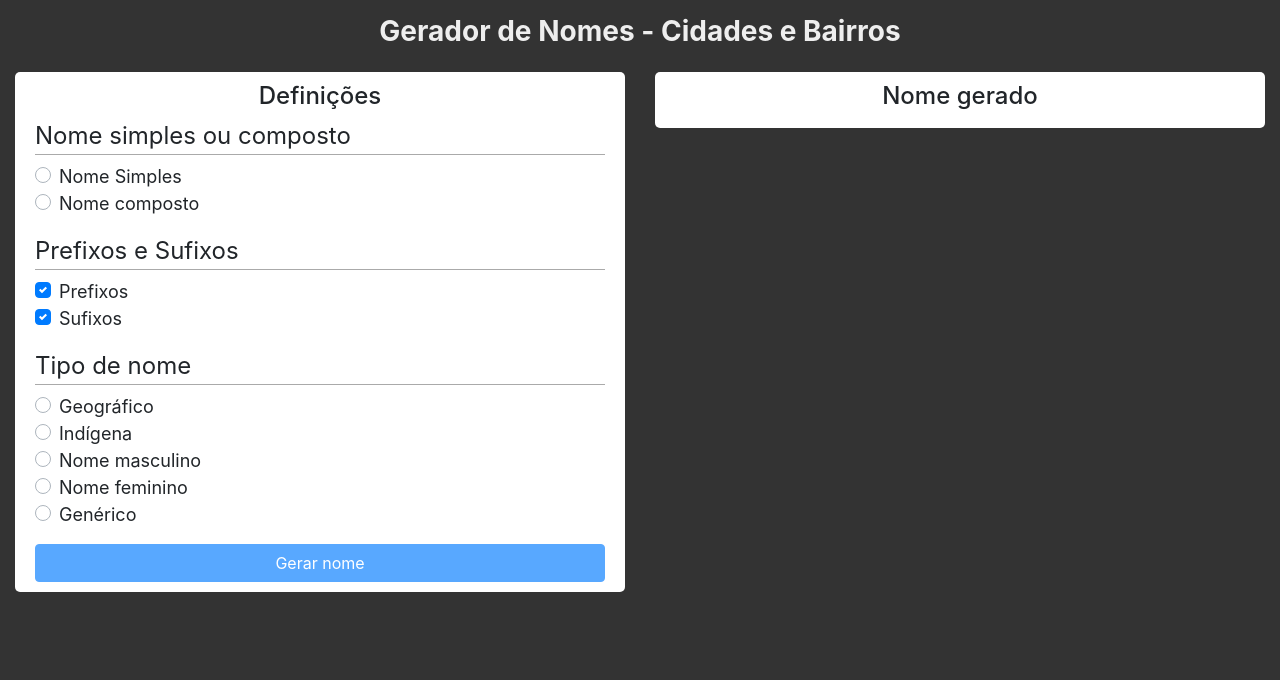
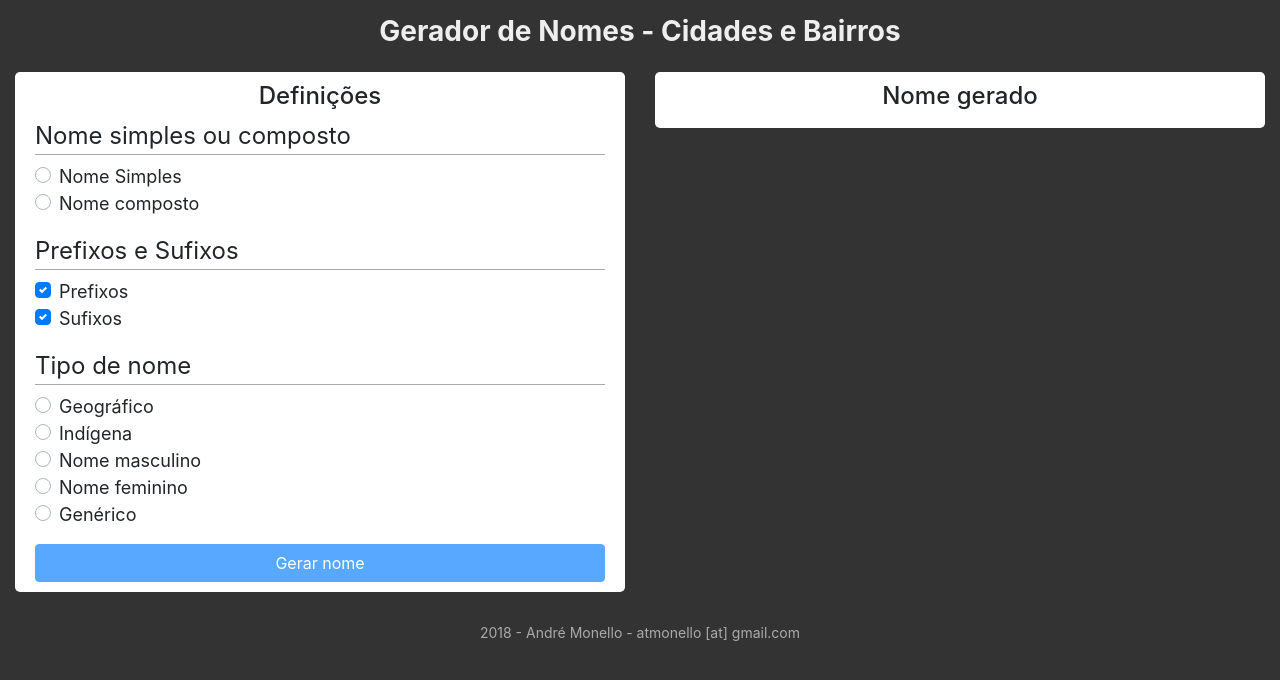
Before and after one commit to atmonello/skylines-name-generator, a Nuxt app: page / in a window 1280 px wide. Shown: the top 680 px of the page. Built offline with nearby package versions, Linux system fonts and the light colour scheme.

Commit message:
Adicionado footer

```diff
--- /dev/null
+++ b/components/footer.vue
@@ -0,0 +1,19 @@
+<template>
+  <section id="footer">
+    <p>2018 - André Monello - atmonello [at] gmail.com</p>
+  </section>
+</template>
+
+<style lang="less">
+@import "../assets/vars.less";
+
+#footer {
+  width: 100%;
+  p {
+    color: @color5;
+    font-size: @ftSizeSmall;
+    text-align: center;
+
+  }
+}
+</style>
--- a/layouts/layout-main.vue
+++ b/layouts/layout-main.vue
@@ -13,6 +13,11 @@
         <slot name="generator"></slot>
       </div>
     </div>
+    <div class="row">
+      <div id="footer" class="col-xs-12">
+        <slot name="footer"></slot>
+      </div>
+    </div>
   </div>
 
 </template>
@@ -25,12 +30,9 @@
     #left, #right {
       margin-bottom: 20px;
     }
+
+    #footer {
+      margin: 5px 0;
+    }
 }
-
 </style>
-
-<script>
-export default {
-
-};
-</script>
--- a/pages/index.vue
+++ b/pages/index.vue
@@ -4,6 +4,7 @@
       <title-container slot="title"></title-container>
       <type-selector slot="selector"></type-selector>
       <name-generator slot="generator"></name-generator>
+      <page-footer slot="footer"></page-footer>
     </layout>
   </div>
 </template>
@@ -14,6 +15,7 @@ import layout from "~/layouts/layout-main.vue";
 import titleContainer from "~/components/title.vue";
 import typeSelector from "~/templates/typeSelector.vue";
 import nameGenerator from "~/templates/nameGenerator.vue";
+import footer from "~/components/footer.vue";
 
 export default {
   components: {
@@ -21,6 +23,7 @@ export default {
     "title-container": titleContainer,
     "type-selector": typeSelector,
     "name-generator": nameGenerator,
+    "page-footer": footer,
   },
 };
 </script>
```
